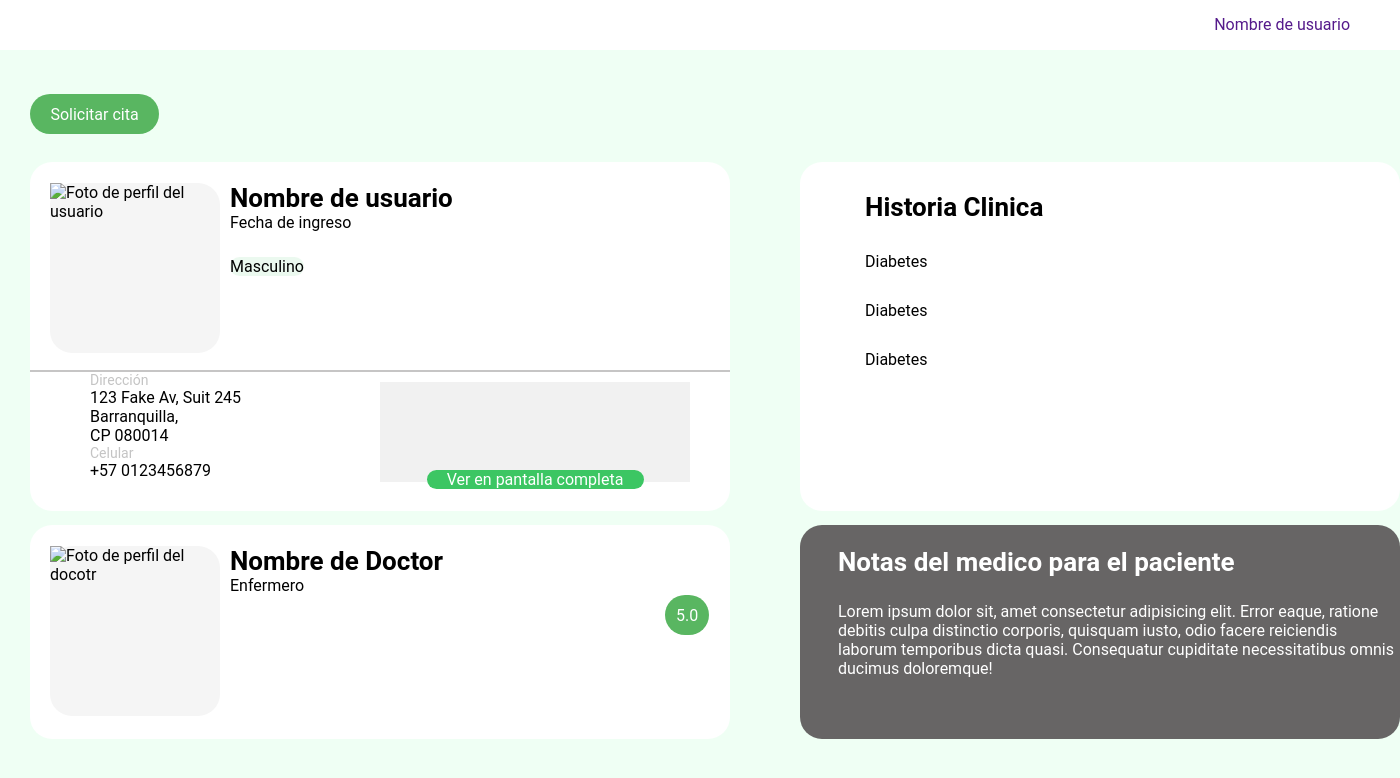
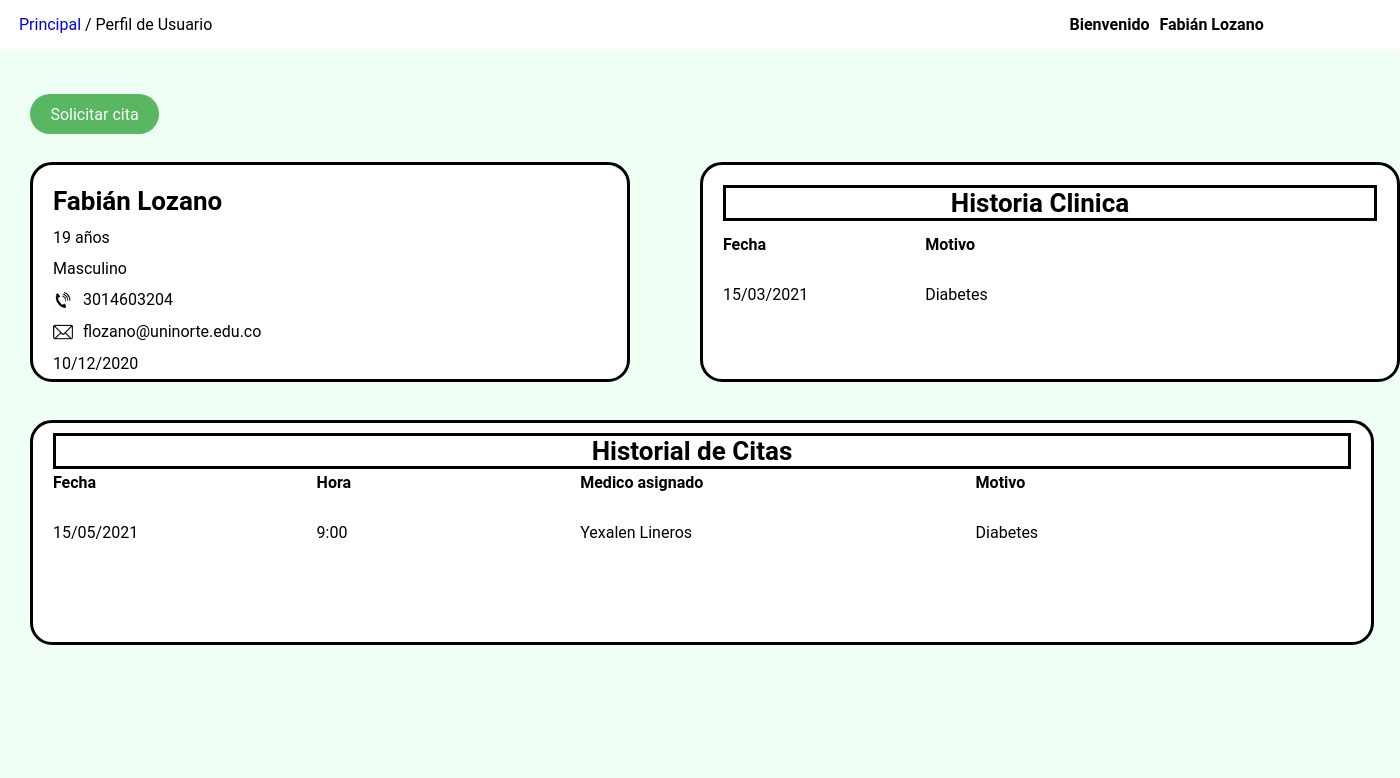
Before and after one commit to 1kagro/hospital, a Flask app: page /usuario in a window 1400 px wide. Shown: the top 778 px of the page. Run offline with Flask 2, Linux system fonts and the light colour scheme.

Commit message:
Se modificaron los archivos html y css de perfil

```diff
--- a/static/css/perfil.css
+++ b/static/css/perfil.css
@@ -6,6 +6,13 @@
 body{
     font-family: Roboto, Oxygen, Ubuntu, Cantarell, 'Open Sans', 'Helvetica Neue', sans-serif;
     background-color: #EFFFF4;
+}
+.encabezado{
+    display: grid;
+    grid-template-columns: 50% 50%;
+}
+#principal{
+    text-align: left;
 }
 
 nav {
@@ -20,6 +27,19 @@ nav ul {
 }
 a {
     text-decoration: none;
+}
+#Bienvenido{
+    display: grid;
+    grid-template-columns: 70% 30%;
+}
+#Bienvenido-izq{
+    text-align: right;
+    margin-right: 10px;
+    font-weight: bold;
+}
+#Bienvenido-der{
+    text-align: left;
+    font-weight: bold;
 }
 
 .btn {
@@ -38,15 +58,41 @@ a {
     text-align: center;
 }
 
+
 .user {
     position: absolute;
     margin: auto;
     margin-top: 112px;
-    width: 700px;
+    width: 600px;
     margin-left: 30px;
-    height: 349px;
+    height: 220px;
     background-color: white;
     border-radius: 22px;
+    border-width: 1px;
+    border: solid;
+    padding-left: 20px;
+}
+.historiaClinica {
+    position: absolute;
+    display: grid;
+    grid-template-rows: 50px 50px 120px;
+    margin: auto;
+    margin-top: 112px;
+    width: 700px;
+    margin-left: 700px;
+    height: 220px;
+    background-color:white;
+    border-radius: 22px;
+    border-width: 1px;
+    border: solid;
+    padding-left: 20px;
+}
+#l2{
+    font-weight: bold;
+}
+#l2, #l3{
+    display: grid;
+    grid-template-columns: 30% 70%;
 }
 
 .img-user {
@@ -59,21 +105,28 @@ a {
     border-radius: 22px;
 }
 
-.user-info {
-    margin-left: 200px;
+.user #name {
+    margin-top: 21px;
+    font-size: 26px;
+    font-weight: 600;
+}
+#phone, #emailLogo{
+    width: 20px;
+    height: 20px;
 }
 
 
-.user p#name {
-    margin-top: 21px;
-    font-size: 26px;
-    font-weight: 600;
+.user #edad, #sexo, #telefono, #email, #date{
+    margin-top: 12px;
+}
+.user #telefono, #email{
+    display: grid;
+    grid-template-columns: 30px 150px;
 }
 
 .tags {
     position: absolute;
     margin-top: 25px;
-    margin-left: 200px;
 }
 .tags p {
     background: rgba(60, 198, 99, 0.1);
@@ -81,10 +134,11 @@ a {
 }
 .linea {
     border: 1px solid #C6C5C5;
-    margin-top: 138px;
 }
 
-/* --------------- Izq ----------------*/
+
+
+--------------- Izq ----------------
 .left {
     position: absolute;
     margin-left: 60px;
@@ -101,13 +155,13 @@ a {
     margin-left: 50%;
     margin-top: 10px;
 }
-.map {
+/* .map {
     /* position: absolute; */
     width: 310px;
     height: 100px;
     background-color: #F1F1F1;
-}
-.full-screen {
+} */
+/* .full-screen {
     position: absolute;
     border-radius: 22px;
     background-color: #3CC663;
@@ -116,10 +170,10 @@ a {
     width: 70%;
     top: 88px;
     color: white;
-}
+} */
 
 
-
+/*
 .doctor {
     position: absolute;
     height: 214px;
@@ -128,7 +182,7 @@ a {
     margin-left: 30px;
     background-color: white;
     border-radius: 22px;
-}
+} */
 
 .doctor .btn{
     margin-left: 635px;
@@ -138,30 +192,38 @@ p#esp {
     color: #3CC663;
 }
 
-
-.historiaClinica.user {
-    width: 600px;
-    margin-left: 800px;
+.historiaClinica p {
+    margin-top: 20px;
 }
 .tittle {
-    margin-top: 22px;
-    margin-left: 38px;
+    margin-top: 10px;
+    margin-right: 20px;
+    text-align: center;
     font-size: 26px;
     font-weight: 600;
+    border-bottom: 1px;
+    border: solid;
+    padding-right: 20px;
 }
-.historiaClinica p {
-    margin-top: 30px;
-    margin-left: 65px;
+.historiaCitas {
+    position: absolute;
+    display: grid;
+    grid-template-rows: 50px 50px 125px;
+    margin: auto;
+    margin-top: 370px;
+    margin-left: 30px;
+    width: 96%;
+    height: 225px;
+    background-color:white;
+    border-radius: 22px;
+    border-width: 1px;
+    border: solid;
+    padding-left: 20px;
 }
-
-.notas {
-    width: 600px;
-    margin-left: 800px;
-    background: #676565;
-    color: white;
+#linea2{
+    font-weight: bold;
 }
-
-.notas p#text {
-    margin-left: 38px;
-    margin-top: 25px;
+#linea2, #linea3{
+    display: grid;
+    grid-template-columns: 20% 20% 30% 30%;
 }
--- a/templates/perfil.html
+++ b/templates/perfil.html
@@ -8,60 +8,75 @@
     <link rel="stylesheet" href="{{ url_for('static', filename='css/perfil.css') }}">
 </head>
 <body>
+    <div class="encabezado">
+        <nav id="principal">
+            <a href="{{ url_for('home') }}"><img src="" alt=""> Principal </a>
+            <span>/ Perfil de Usuario</span>
+        </nav>
         <nav>
-        <ul>
-            <li id="user-name"><a href="">Nombre de usuario</a></li>
+            <ul id="Bienvenido" >
+                <p id="Bienvenido-izq" >Bienvenido</p>
+                <p  id="Bienvenido-der">Fabián Lozano</p>
             </ul>
         </nav>
+    </div>
+
+
     <main>
         <a href="{{ url_for('agendar') }}"><p class="btn" id="s-cita">Solicitar cita</p></a>
+
         <div class="user">
-            <div class="img-user">
-                <img src="" alt="Foto de perfil del usuario">
+
+            <p id="name" class="user-info">Fabián Lozano</p>
+            <p id="edad" class="user-info">19 años</p>
+            <p id="sexo" class="user-info">Masculino</p>
+            <div id="telefono">
+                <img id="phone" src="{{ url_for('static', filename='img/telefono.png') }}" alt="">
+                <p class="user-info">3014603204</p>
             </div>
-            <p id="name" class="user-info">Nombre de usuario</p>
-            <p id="date" class="user-info">Fecha de ingreso</p>
-            <div class="tags" class="user-info">
-                <p>Masculino</p>
+            <div id="email">
+                <img id="emailLogo" src="{{ url_for('static', filename='img/email.png') }}" alt="">
+                <p class="user-info">flozano@uninorte.edu.co</p>
             </div>
-            <hr class="linea">
-            <div class="left">
-                <p class="soft">Dirección</p>
-                <p>123 Fake Av, Suit 245 <br />
-                Barranquilla,<br />
-                CP 080014</p>
-                <div class="soft">Celular</div>
-                <p>+57 0123456879</p>
+            <p id="date" class="user-info">10/12/2020</p>
         </div>
-            <div class="right">
-                <div class="map"></div>
-                <div class="full-screen">
-                    <p>Ver en pantalla completa</p>
+
+        <div class="historiaClinica">
+            <div id="l1">
+                <p class="tittle">Historia Clinica</p>
+            </div>
+            <div id="l2">
+                <p>Fecha</p>
+                <p>Motivo</p>
+            </div>
+            <div id="l3">
+                <p>15/03/2021</p>
+                <p>Diabetes</p>
             </div>
         </div>
+        <div class="historiaCitas">
+            <div id="l1">
+                <p class="tittle">Historial de Citas</p>
             </div>
-        <div class="historiaClinica user">
-            <p class="tittle">Historia Clinica</p>
-            <p>Diabetes</p>
-            <p>Diabetes</p>
+
+
+            <div id="linea2">
+                <p>Fecha</p>
+                <p>Hora</p>
+                <p>Medico asignado</p>
+                <p>Motivo</p>
+            </div>
+            <div id="linea3">
+                <p>15/05/2021</p>
+                <p>9:00</p>
+                <p>Yexalen Lineros</p>
                 <p>Diabetes</p>
             </div>
-        <div class="doctor user">
-            <div class="img-user">
-                <img src="" alt="Foto de perfil del docotr">
+
         </div>
-            <p id="name" class="user-info">Nombre de Doctor</p>
-            <p id="date" class="user-info">Enfermero</p>
-            <p class="btn">5.0</p>
-        </div>
-        <div class="notas doctor">
-            <p class="tittle">Notas del medico para el paciente</p>
-            <p id="text">Lorem ipsum dolor sit, amet consectetur adipisicing elit.
-                Error eaque, ratione debitis culpa distinctio corporis,
-                quisquam iusto, odio facere reiciendis laborum temporibus
-                dicta quasi. Consequatur cupiditate necessitatibus omnis
-                ducimus doloremque!</p>
-        </div>
+
+
+
     </main>
 </body>
 </html>
```
Also changed, not shown: static/img/email.png (added), static/img/telefono.png (added). Lines whose indentation alone changed are shown as unchanged.
